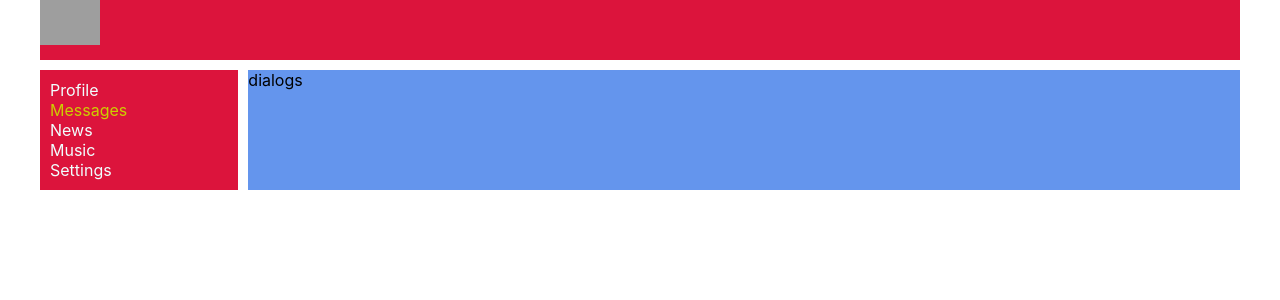
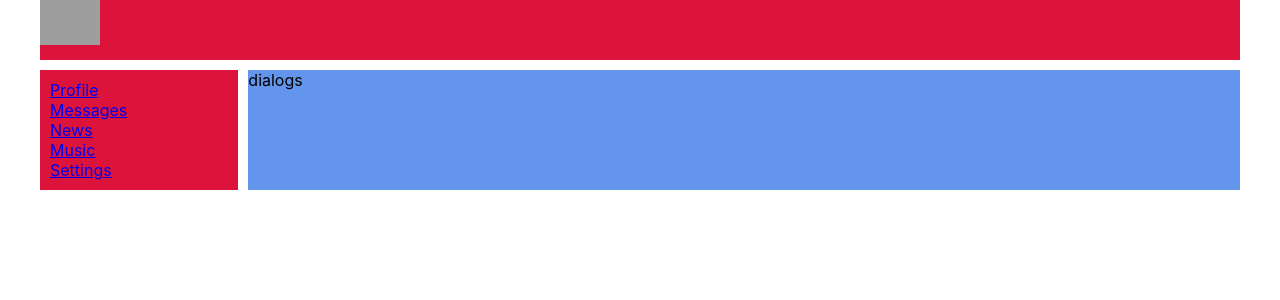
Before and after one commit to Kliapwnz/samuray, a React (Create React App) app: page / in a window 1280 px wide. Shown: the top 300 px of the page. Built offline with nearby package versions, Linux system fonts and the light colour scheme; grey boxes are pictures that could not be loaded.

Commit message:
add href for Navbar.tsx

```diff
--- a/src/components/Navbar/Navbar.tsx
+++ b/src/components/Navbar/Navbar.tsx
@@ -4,11 +4,11 @@ import n from "./Navbar.module.css"
 export const Navbar = () => {
     return (
         <nav className={n.nav}>
-            <div className={n.item}><a>Profile</a></div>
-            <div className={`${n.item} ${n.active}`}><a>Messages</a></div>
-            <div className={n.item}><a>News</a></div>
-            <div className={n.item}><a>Music</a></div>
-            <div className={n.item}><a>Settings</a></div>
+            <div className={n.item}><a href="/profile">Profile</a></div>
+            <div className={n.item}><a href="/messages">Messages</a></div>
+            <div className={n.item}><a href="/news">News</a></div>
+            <div className={n.item}><a href="/music">Music</a></div>
+            <div className={n.item}><a href="/settings">Settings</a></div>
         </nav>
     );
 };
```
